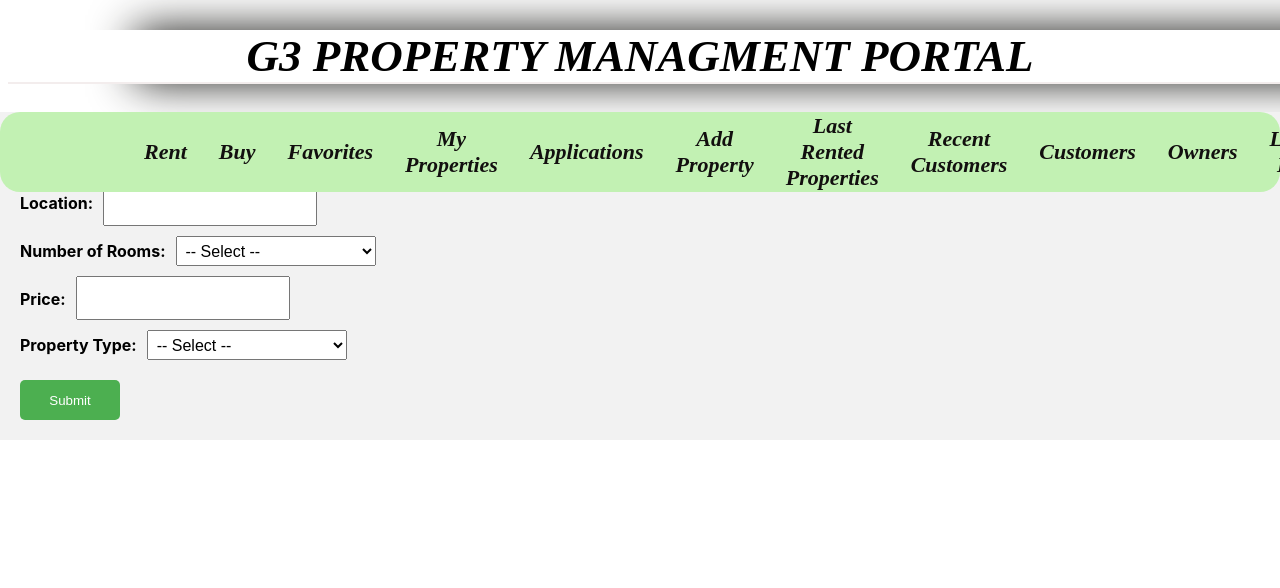
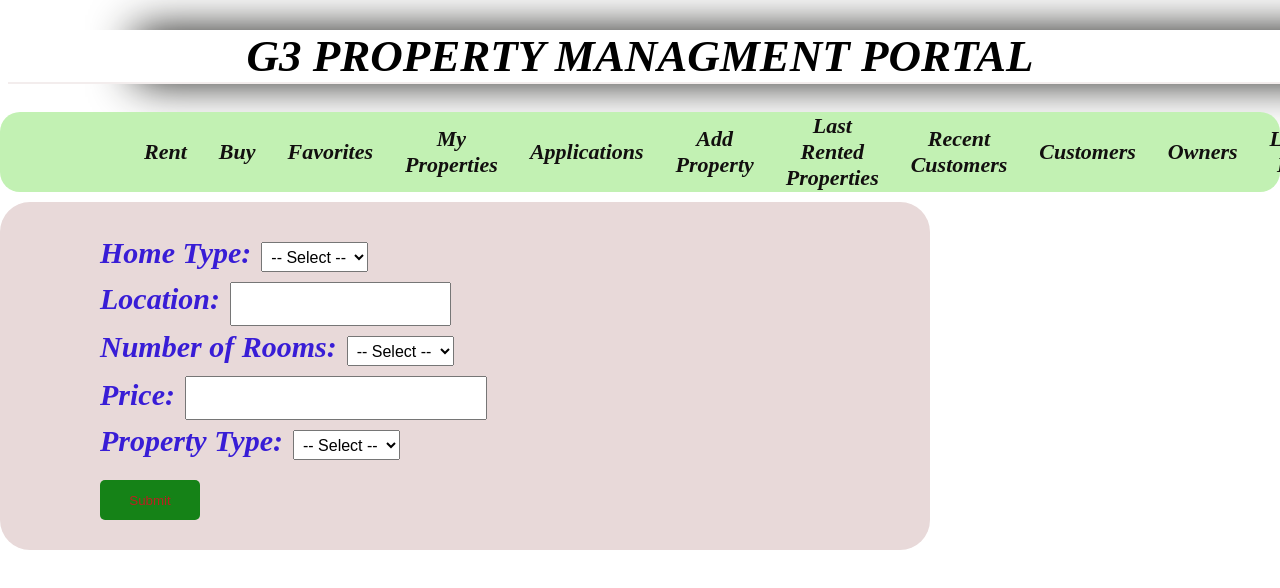
Before and after one commit to KidusKebede/FrontEnd-WAA-Project, a React (Create React App) app: page /addproperty in a window 1280 px wide. Shown: the top 588 px of the page. Built offline with nearby package versions, Linux system fonts and the light colour scheme.

Commit message:
Applition approve

```diff
--- a/package.json
+++ b/package.json
@@ -3,6 +3,7 @@
   "version": "0.1.0",
   "private": true,
   "dependencies": {
+    "@emailjs/browser": "^3.10.0",
     "@testing-library/jest-dom": "^5.16.5",
     "@testing-library/react": "^13.4.0",
     "@testing-library/user-event": "^13.5.0",
--- a/src/component/owner/Application.js
+++ b/src/component/owner/Application.js
@@ -1,19 +1,37 @@
-import './Application'
+import { act } from "@testing-library/react";
+import "./Application";
 
-const Application = ({ activity }) => {
+const Application = ({ activity, approve, reject }) => {
   return (
     <div id="application">
       <ul>
         <li>
-          <img src="https://media.istockphoto.com/id/983950204/photo/modern-house-in-the-daylight.jpg?s=612x612&w=0&k=20&c=TjmRL9-7IPsT_lRvrzomTdXeNm4T_s7EOx1ppOF-7ZQ="
-            alt="appliedHouses" width="500px" height="500px"></img>
-          <div id='boxed'>
-            <h1>PropertyType: {activity.property.propertyType}</h1>
-            <h1>Price: {activity.property.price}</h1>
-            <h1>Applicant: {activity.users.name}</h1>
+          <img
+            src="https://media.istockphoto.com/id/983950204/photo/modern-house-in-the-daylight.jpg?s=612x612&w=0&k=20&c=TjmRL9-7IPsT_lRvrzomTdXeNm4T_s7EOx1ppOF-7ZQ="
+            alt="appliedHouses"
+            width="500px"
+            height="500px"
+          ></img>
+          <div id="boxed">
+            {/* <h1>Price: {activity.property.price}</h1> */}
+            {/* <h1>Applicant: {activity.users.name}</h1> */}
             <h1>Application Date: {activity.date}</h1>
-            <button>Approve</button>
-            <button>Reject</button>
+            <h1>Status: {activity.status}</h1>
+            {activity.status == "applied" ? (
+              <button
+                onClick={() =>
+                  approve(activity.id, {
+                    ...activity,
+                    status: "Approved",
+                  })
+                }
+              >
+                Approve
+              </button>
+            ) : (
+              <button>Revoke</button>
+            )}
+            <button onClick={() => reject(activity.id)}>Reject</button>
           </div>
         </li>
       </ul>
--- a/src/component/owner/Applications.js
+++ b/src/component/owner/Applications.js
@@ -1,10 +1,29 @@
 import { useEffect, useState } from "react";
 import axios from "axios";
 import Application from "./Application";
-import './Application.css'
+import "./Application.css";
 
 const Applications = () => {
   const [applicationList, setApplicationList] = useState([]);
+
+  const reject = (id) => {
+    setApplicationList(applicationList.filter((activity) => activity.id != id));
+  };
+
+  const approve = (id, updatedObject) => {
+    setApplicationList(
+      applicationList.map((obj) => (obj.id === id ? updatedObject : obj))
+    );
+
+    axios
+      .put(`http://localhost:8080/api/v1/activities/${id}`, updatedObject)
+      .then((response) => {
+        console.log(response.data);
+      })
+      .catch((error) => {
+        console.error(error);
+      });
+  };
 
   const getApplications = () => {
     axios
@@ -32,7 +51,11 @@ const Applications = () => {
           <li key={activity.id}>
             {
               <div className="application">
-                <Application activity={activity} />
+                <Application
+                  activity={activity}
+                  approve={approve}
+                  reject={reject}
+                />
               </div>
             }
           </li>
@@ -41,5 +64,4 @@ const Applications = () => {
     </div>
   );
 };
-
 export default Applications;
--- a/src/component/owner/addProperty.css
+++ b/src/component/owner/addProperty.css
@@ -3,10 +3,22 @@ form {
     flex-direction: column;
     align-items: flex-start;
     padding: 20px;
-    background-color: #f2f2f2;
+    width: 800px;
+    margin-top: 120px;
+    background-color:rgb(232, 217, 217);
+    border-radius: 30px;
+    color: rgb(56, 29, 214);
+    font-size: 30px;
+    font-family: Nigerian;
+    font-style: italic;
+    font-weight: bolder;
+    padding: 30px;
+    padding-left:100px ;
+
   }
 
   label {
+    width: 500px;
     margin-top: 10px;
     font-weight: bold;
     text-align: right;
@@ -15,7 +27,7 @@ form {
 
   input,
   select {
-    width: 200px;
+
     height: 30px;
     margin-top: 10px;
     padding: 5px;
@@ -28,8 +40,8 @@ form {
     width: 100px;
     height: 40px;
     margin-top: 20px;
-    background-color: #4CAF50;
-    color: white;
+    background-color: #158217;
+    color: rgb(186, 32, 32);
     border: none;
     border-radius: 5px;
     cursor: pointer;
```
Also changed, not shown: 2 other files (tests, documents, lock files or other folders).
